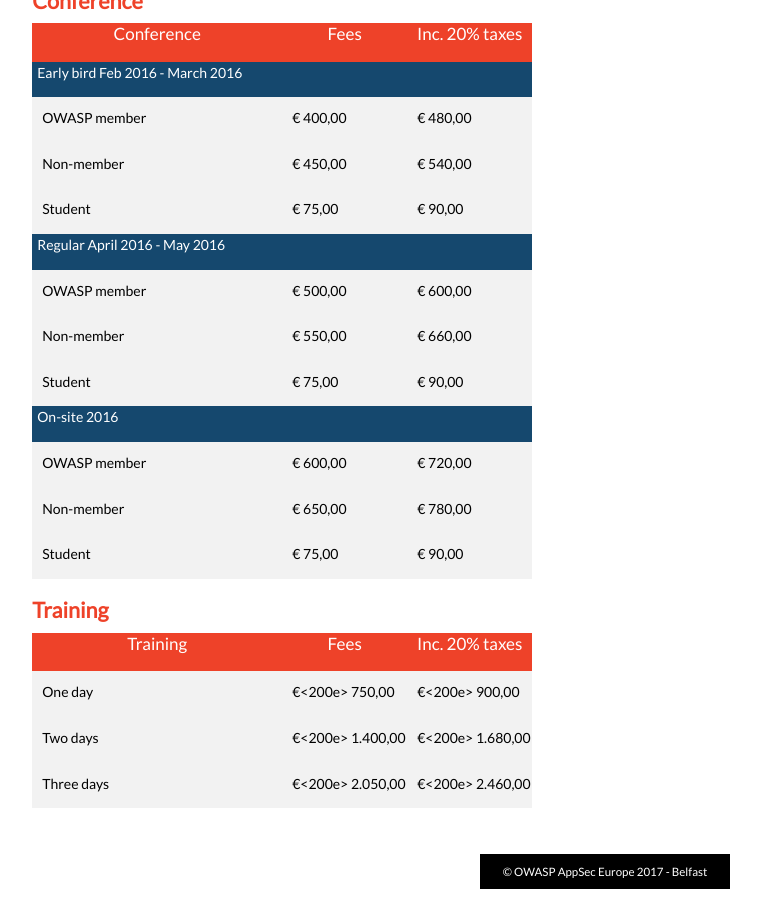
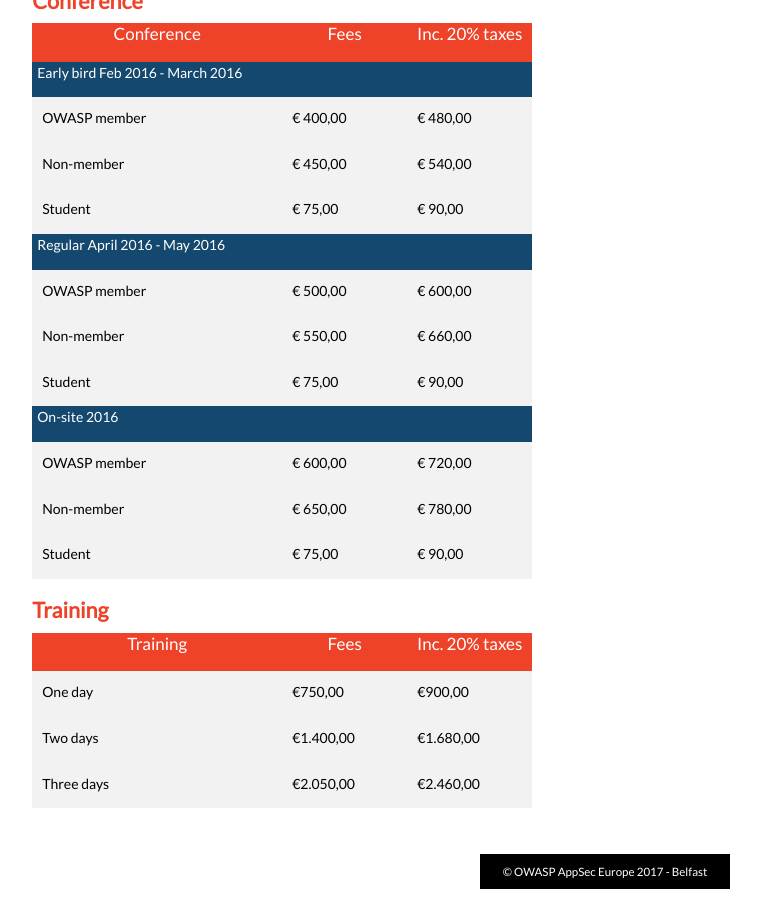
Before and after one commit to OWASP/AppSecEurope2017, a Jekyll site: the page built from program/registration.md, in a window 1280 px wide and 900 px high, scrolled down 595 px. Shown: the whole window, without its empty margins (35-796 px from the left). Built offline with Jekyll 4.4.1, drawn with Linux system fonts in a browser that asks for light colours.

Commit message:
Corrected bug

```diff
--- a/program/registration.md
+++ b/program/registration.md
@@ -85,18 +85,18 @@ The registration link will be here very soon...
     </tr>
     <tr>
       <td valign="bottom" class="bodytable"><p class="bodytable">One day</p></td>
-      <td valign="bottom" class="bodytable"><p class="bodytable">€<200e>        750,00</p></td>
-      <td valign="bottom" class="bodytable"><p class="bodytable">€<200e>        900,00</p></td>
+      <td valign="bottom" class="bodytable"><p class="bodytable">€750,00</p></td>
+      <td valign="bottom" class="bodytable"><p class="bodytable">€900,00</p></td>
     </tr>
     <tr>
       <td valign="bottom" class="bodytable"><p class="bodytable">Two days</p></td>
-      <td valign="bottom" class="bodytable"><p class="bodytable">€<200e> 1.400,00</p></td>
-      <td valign="bottom" class="bodytable"><p class="bodytable">€<200e> 1.680,00</p></td>
+      <td valign="bottom" class="bodytable"><p class="bodytable">€1.400,00</p></td>
+      <td valign="bottom" class="bodytable"><p class="bodytable">€1.680,00</p></td>
     </tr>
     <tr>
       <td valign="bottom" class="bodytable"><p class="bodytable">Three days</p></td>
-      <td valign="bottom" class="bodytable"><p class="bodytable">€<200e> 2.050,00</p></td>
-      <td valign="bottom" class="bodytable"><p class="bodytable">€<200e> 2.460,00</p></td>
+      <td valign="bottom" class="bodytable"><p class="bodytable">€2.050,00</p></td>
+      <td valign="bottom" class="bodytable"><p class="bodytable">€2.460,00</p></td>
     </tr>
   </tbody>
 </table>
```
